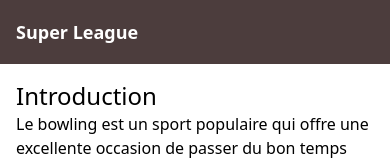
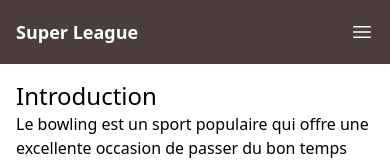
Before and after one commit to Iznobadd/BowlingProject, an Angular app: page / in a window 390 px wide. Shown: the top 160 px of the page. Built offline with nearby package versions, Linux system fonts and the light colour scheme.

Commit message:
responsive navbar

```diff
--- a/src/app/bloc/bloc-navbar/bloc-navbar.component.css
+++ b/src/app/bloc/bloc-navbar/bloc-navbar.component.css
@@ -0,0 +1,25 @@
+/* CSS styles for the responsive navigation bar */
+button svg {
+  height: 1.5rem;
+  width: 1.5rem;
+}
+
+@media (min-width: 768px) {
+  .md\\:hidden {
+    display: none !important;
+  }
+
+  .md\\:block {
+    display: block !important;
+  }
+}
+
+@media (max-width: 767px) {
+  .hidden {
+    display: none !important;
+  }
+
+  .block {
+    display: block !important;
+  }
+}
--- a/src/app/bloc/bloc-navbar/bloc-navbar.component.html
+++ b/src/app/bloc/bloc-navbar/bloc-navbar.component.html
@@ -1,4 +1,4 @@
-<nav class="bg-primary">
+<!-- <nav class="bg-primary">
   <div class="container mx-auto px-4">
     <div class="flex justify-between items-center h-16">
       <div class="flex-shrink-0">
@@ -32,4 +32,98 @@
       </div>
     </div>
   </div>
+</nav> -->
+<!-- HTML template for the responsive navigation bar -->
+<nav class="bg-primary">
+  <div class="container mx-auto px-4">
+    <div class="flex justify-between items-center h-16">
+      <div class="flex-shrink-0">
+        <a routerLink="home" class="text-white font-bold text-lg"
+          >Super League</a
+        >
+      </div>
+      <div class="md:hidden text-white" (click)="toggleMenu()">
+        <svg
+          *ngIf="!isMenuOpen"
+          class="h-6 w-6 fill-current"
+          xmlns="http://www.w3.org/2000/svg"
+          fill="none"
+          viewBox="0 0 24 24"
+          stroke-width="1.5"
+          stroke="currentColor"
+          class="w-6 h-6"
+        >
+          <path
+            stroke-linecap="round"
+            stroke-linejoin="round"
+            d="M3.75 6.75h16.5M3.75 12h16.5m-16.5 5.25h16.5"
+          />
+        </svg>
+        <svg
+          *ngIf="isMenuOpen"
+          class="h-6 w-6 fill-current"
+          xmlns="http://www.w3.org/2000/svg"
+          fill="none"
+          viewBox="0 0 24 24"
+          stroke-width="1.5"
+          stroke="currentColor"
+          class="w-6 h-6"
+        >
+          <path
+            stroke-linecap="round"
+            stroke-linejoin="round"
+            d="M6 18L18 6M6 6l12 12"
+          />
+        </svg>
+      </div>
+      <div class="hidden md:block">
+        <ul class="flex space-x-4">
+          <li class="">
+            <a routerLink="home" class="text-white hover:text-gray-300"
+              >Accueil</a
+            >
+          </li>
+          <li>
+            <a routerLink="roulette" class="text-white hover:text-gray-300"
+              >Roulette</a
+            >
+          </li>
+          <li>
+            <a routerLink="scores" class="text-white hover:text-gray-300"
+              >Scores</a
+            >
+          </li>
+          <li>
+            <a routerLink="contact" class="text-white hover:text-gray-300"
+              >Nous contacter</a
+            >
+          </li>
+        </ul>
+      </div>
+    </div>
+    <div *ngIf="isMenuOpen" class="md:hidden">
+      <ul class="pb-6">
+        <li>
+          <a routerLink="home" class="block text-white hover:text-gray-300 py-1"
+            >Accueil</a
+          >
+        </li>
+        <li>
+          <a routerLink="roulette" class="block text-white hover:text-gray-300 py-1"
+            >Roulette</a
+          >
+        </li>
+        <li>
+          <a routerLink="scores" class="block text-white hover:text-gray-300 py-1"
+            >Scores</a
+          >
+        </li>
+        <li>
+          <a routerLink="contact" class="block text-white hover:text-gray-300 py-1"
+            >Nous contacter</a
+          >
+        </li>
+      </ul>
+    </div>
+  </div>
 </nav>
--- a/src/app/bloc/bloc-navbar/bloc-navbar.component.ts
+++ b/src/app/bloc/bloc-navbar/bloc-navbar.component.ts
@@ -6,6 +6,9 @@ import { Component, EventEmitter, Output } from '@angular/core';
   styleUrls: ['./bloc-navbar.component.css']
 })
 export class BlocNavbarComponent {
-  @Output() leaderboardClicked = new EventEmitter<void>();
+  isMenuOpen: boolean = false;
 
+  toggleMenu(): void {
+    this.isMenuOpen = !this.isMenuOpen;
+  }
 }
```
